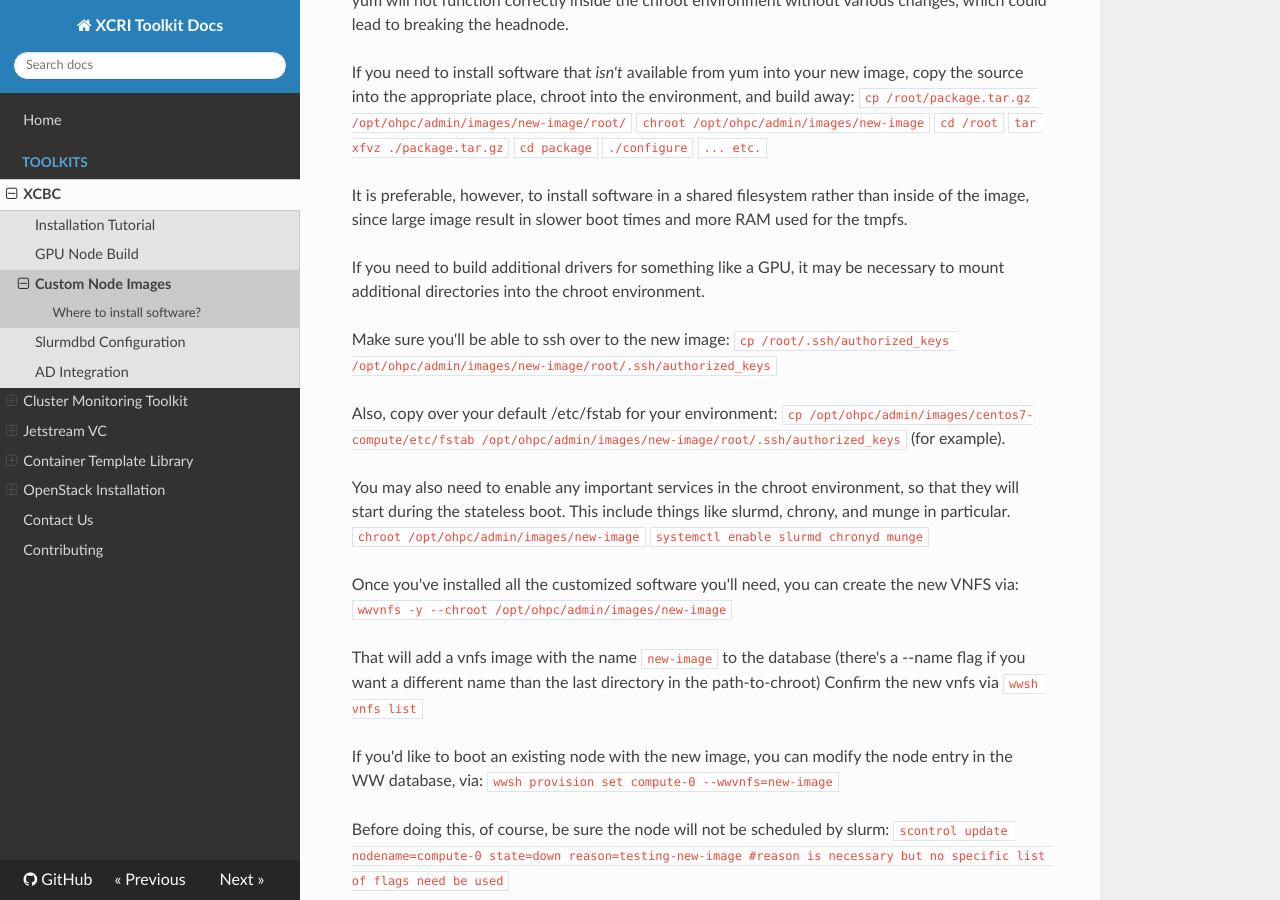
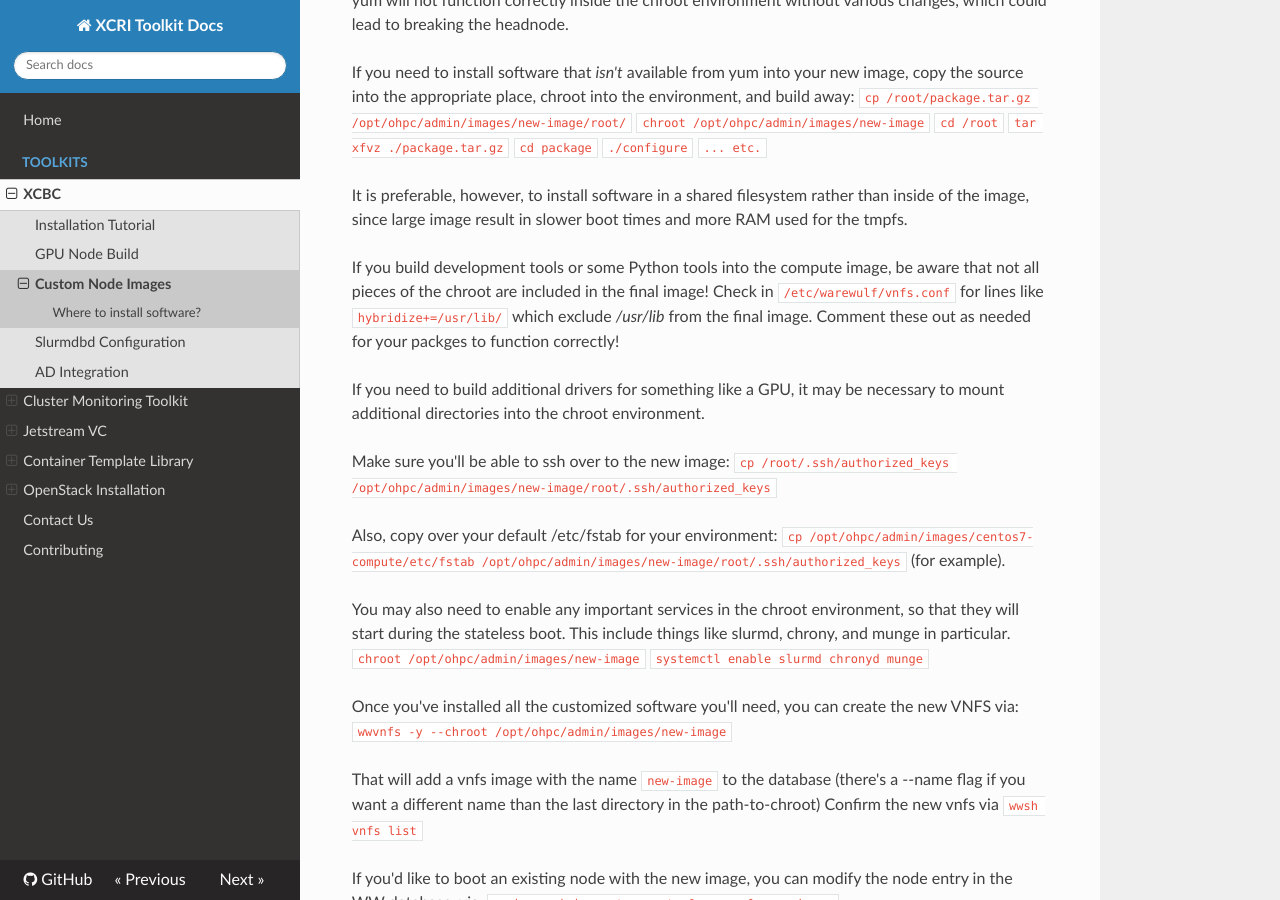
Before and after one commit to access-ci-org/Toolkit-Docs, an MkDocs documentation site: the page built from docs/toolkits/xcbc-new-image.md, in a window 1280 px wide and 900 px high, scrolled down 941 px. Built offline with MkDocs 1.6.1, drawn with Linux system fonts in a browser that asks for light colours; nearby versions of some CDN libraries; old or Windows-style settings are respelled for this version of MkDocs.

Commit message:
point out vnfs.conf as source of issues
added a brief note about issues caused by image hybridization

````diff
--- a/docs/toolkits/xcbc-new-image.md
+++ b/docs/toolkits/xcbc-new-image.md
@@ -50,6 +50,13 @@ place, chroot into the environment, and build away:
 It is preferable, however, to install software in a shared filesystem rather than inside of the image,
 since large image result in slower boot times and more RAM used for the tmpfs.
 
+If you build development tools or some Python tools into the compute image, be aware that not all pieces of the chroot
+are included in the final image! Check in
+```/etc/warewulf/vnfs.conf```
+for lines like
+```hybridize+=/usr/lib/```
+which exclude */usr/lib* from the final image. Comment these out as needed for your packges to function correctly!
+
 If you need to build additional drivers for something like a GPU, it may be necessary to mount additional
 directories into the chroot environment.
 
````
